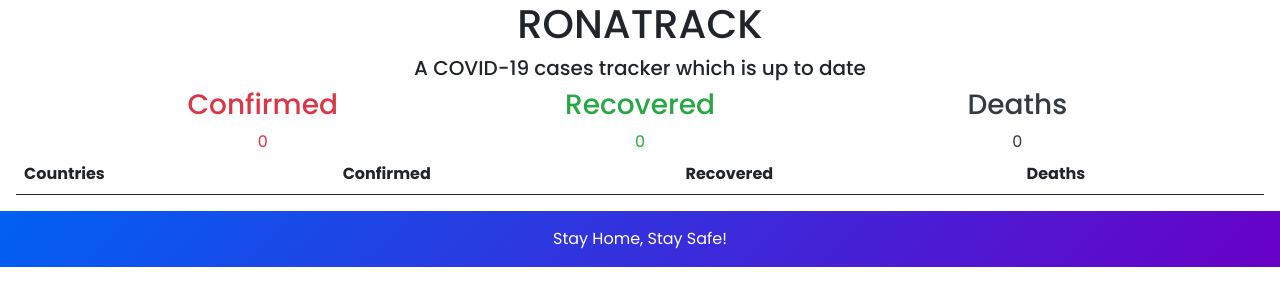
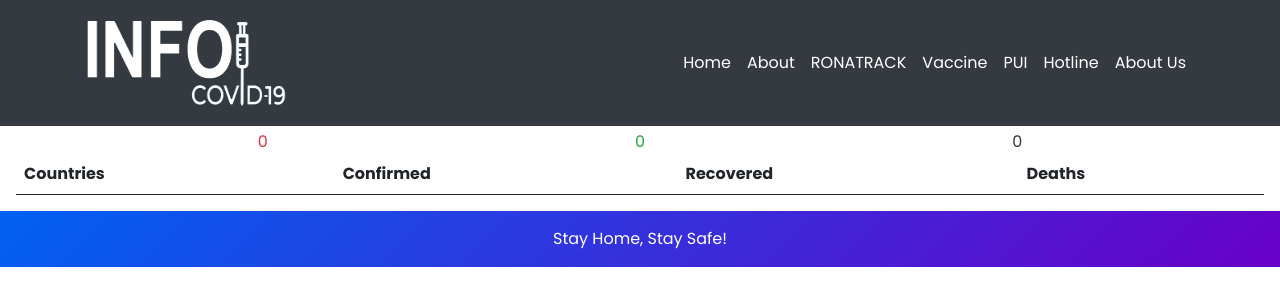
Before and after one commit to xfinalangelx/COVID-19, a PHP site: page /tracker.php in a window 1280 px wide. Shown: the top 306 px of the page. Run offline with PHP 8.4, Linux system fonts and the light colour scheme; data that the repository does not hold is empty; some libraries are stand-ins or nearby versions.

Commit message:
Fixed Navbar

```diff
--- a/components/navbar.inc.php
+++ b/components/navbar.inc.php
@@ -1,6 +1,6 @@
 <?php include 'components/head.inc.php'; ?>
 
-<nav class="navbar sticky-top navbar-expand-lg bg-dark">
+<nav class="navbar fixed-top navbar-expand-lg bg-dark">
     <div class="container">
       <a class="navbar-brand" href="index.php"><img src="images/logo-alt.png" alt="Logo" style="height:100px;"></a>
       <button class="navbar-toggler" type="button" data-toggle="collapse" data-target="#navbarSupportedContent" aria-controls="navbarSupportedContent" aria-expanded="false" aria-label="Toggle navigation">
--- a/pui.php
+++ b/pui.php
@@ -1,5 +1,6 @@
 <?php include('components/head.inc.php'); ?>
 <?php include('components/navbar.inc.php'); ?>
+
     <div class="head-about" id="head">
             <h2 id="about-head">When should you go into quarantine?</h2>
             <img src ="images/pui1.jpg" height="300px">
--- a/tracker.php
+++ b/tracker.php
@@ -3,6 +3,7 @@
     include "tracker-logic.php";
 ?>
 <?php include 'components/head.inc.php'; ?>
+<?php include 'components/navbar.inc.php'; ?>
 
 
 
```
